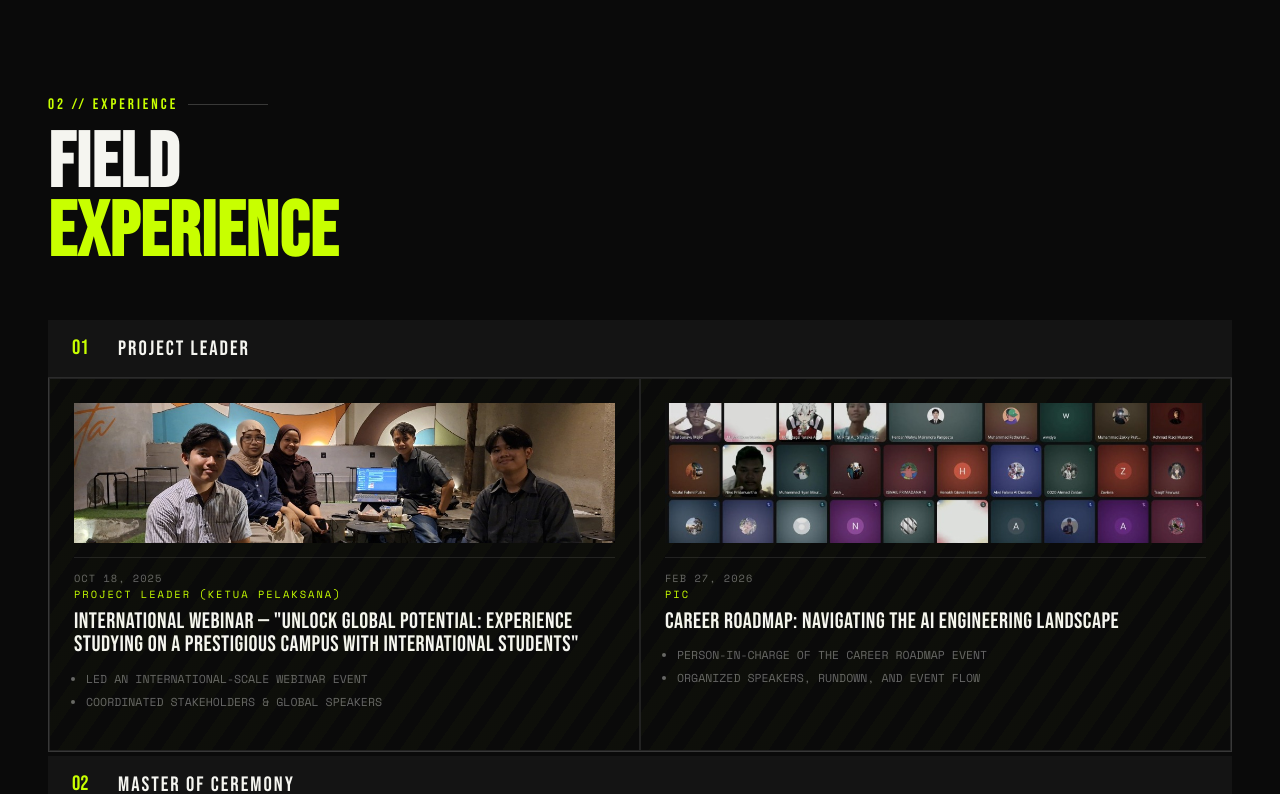
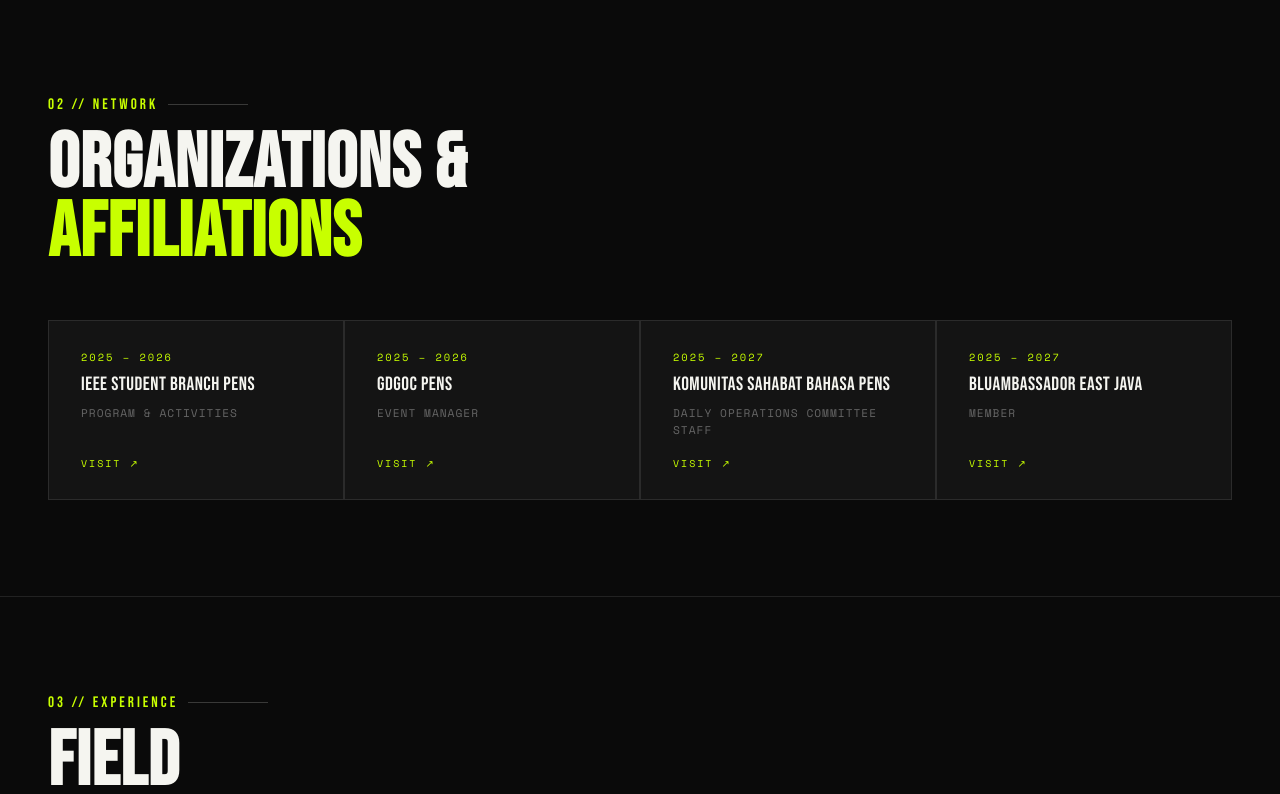
Before and after one commit to R1zkyy/r1zky.github.io, a React (Vite) app: page / in a window 1280 px wide. Shown: the part 971-1765 px from the top of the page. Built offline with nearby package versions, Linux system fonts and the light colour scheme.

Commit message:
Move Network section above Experience and fix numbering

```diff
--- a/src/App.jsx
+++ b/src/App.jsx
@@ -302,9 +302,30 @@
         </div>
       </section>
 
+      {/* ── NETWORK ── */}
+      <section className="section" id="network">
+        <div className="section-number">02 // NETWORK</div>
+        <h2 className="section-title">Organizations &<br /><em>Affiliations</em></h2>
+        <div className="org-grid">
+          {ORGS.map((o, i) => {
+            const Inner = (
+              <>
+                <div className="org-period">{o.period}</div>
+                <div className="org-name">{o.name}</div>
+                <div className="org-role">{o.role}</div>
+                {o.href && <span className="org-link-label">Visit ↗</span>}
+              </>
+            );
+            return o.href
+              ? <a key={i} href={o.href} target="_blank" rel="noopener noreferrer" className="org-card org-card-link">{Inner}</a>
+              : <div key={i} className="org-card">{Inner}</div>;
+          })}
+        </div>
+      </section>
+
       {/* ── EXPERIENCE ── */}
       <section className="section" id="experience">
-        <div className="section-number">02 // EXPERIENCE</div>
+        <div className="section-number">03 // EXPERIENCE</div>
         <h2 className="section-title">Field<br /><em>Experience</em></h2>
         <div style={{ display: 'flex', flexDirection: 'column', gap: '2px' }}>
           {DIVISIONS.filter(div => div.tag !== '09').map((div, di) => (
@@ -348,7 +369,7 @@
 
       {/* ── PROJECTS ── */}
       <section className="section" id="projects">
-        <div className="section-number">03 // PROJECTS</div>
+        <div className="section-number">04 // PROJECTS</div>
         <h2 className="section-title">Work &<br /><em>Projects</em></h2>
         <div className="project-row">
           {PROJECTS.map((p, i) => (
@@ -379,7 +400,7 @@
 
       {/* ── DESIGN ── */}
       <section className="section" id="design">
-        <div className="section-number">04 // DESIGN</div>
+        <div className="section-number">05 // DESIGN</div>
         <h2 className="section-title">Creative<br /><em>Design</em></h2>
         <div style={{ display: 'flex', flexDirection: 'column', gap: '40px' }}>
           {DIVISIONS.find(d => d.tag === '09')?.events?.map((cat, i) => (
@@ -411,7 +432,7 @@
 
       {/* ── ACHIEVEMENTS ── */}
       <section className="section" id="achievements">
-        <div className="section-number">05 // ACHIEVEMENTS</div>
+        <div className="section-number">06 // ACHIEVEMENTS</div>
         <h2 className="section-title">Awards &<br /><em>Recognition</em></h2>
         <div className="ach-grid">
           {ACHIEVEMENTS.map((a, i) => {
@@ -429,27 +450,6 @@
             return a.href
               ? <a key={i} href={a.href} target="_blank" rel="noopener noreferrer" className={`ach-card ach-card-link${a.accent ? ' accent' : ''}`}>{Inner}</a>
               : <div key={i} className={`ach-card${a.accent ? ' accent' : ''}`}>{Inner}</div>;
-          })}
-        </div>
-      </section>
-
-      {/* ── NETWORK ── */}
-      <section className="section" id="network">
-        <div className="section-number">06 // NETWORK</div>
-        <h2 className="section-title">Organizations &<br /><em>Affiliations</em></h2>
-        <div className="org-grid">
-          {ORGS.map((o, i) => {
-            const Inner = (
-              <>
-                <div className="org-period">{o.period}</div>
-                <div className="org-name">{o.name}</div>
-                <div className="org-role">{o.role}</div>
-                {o.href && <span className="org-link-label">Visit ↗</span>}
-              </>
-            );
-            return o.href
-              ? <a key={i} href={o.href} target="_blank" rel="noopener noreferrer" className="org-card org-card-link">{Inner}</a>
-              : <div key={i} className="org-card">{Inner}</div>;
           })}
         </div>
       </section>
```
